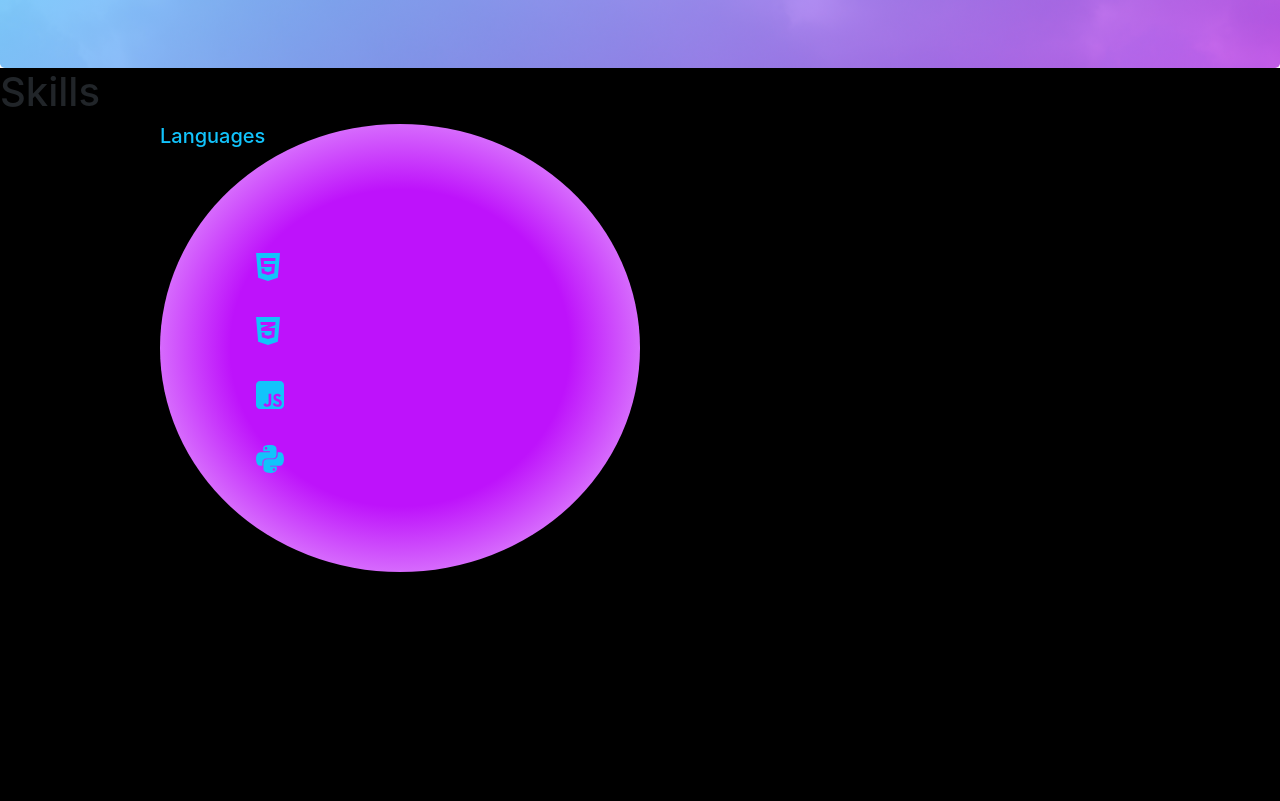
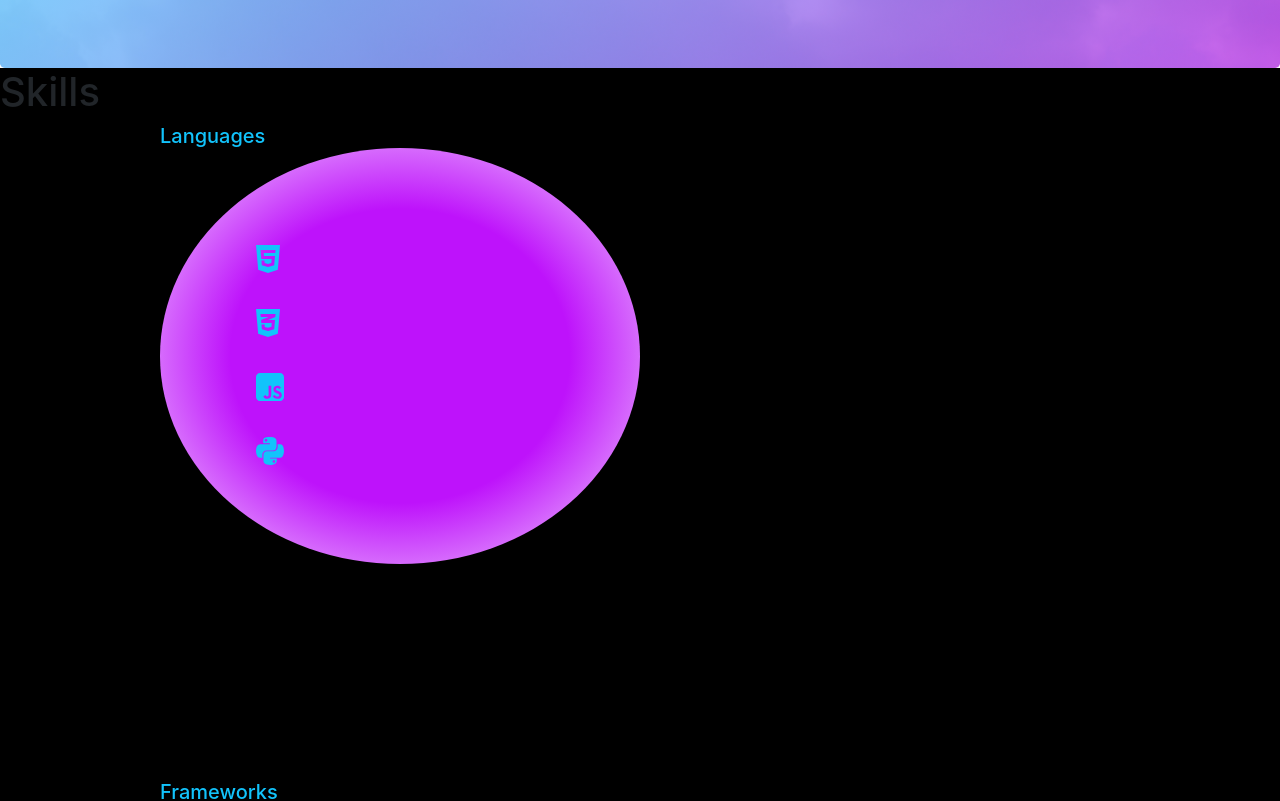
Before and after one commit to Job85/portfolio-site, a React (Create React App) app: page / in a window 1280 px wide. Shown: the part 780-1581 px from the top of the page. Built offline with nearby package versions, Linux system fonts and the light colour scheme; no server answers.

Commit message:
moved skillsCard Card.Title outside of Card component and style color blue

```diff
--- a/src/bootstrap/scss/components/_card.scss
+++ b/src/bootstrap/scss/components/_card.scss
@@ -89,6 +89,10 @@
 
 }
 
+.skills-title {
+    color: rgba(18, 195, 251, 1);
+}
+
 .skills-grp {
     padding: 4rem;
     width: 80%;
--- a/src/components/Card/Card.jsx
+++ b/src/components/Card/Card.jsx
@@ -66,13 +66,14 @@ const PCard = ({ card, type }) => {
                             ref={cardRef}
                         >
                             <div className="flip-card-front">
+
+                                <Card.Title className="skills-title">
+                                    {card.title}
+                                </Card.Title>
                                 <Card
                                     ref={frontRef}
                                     className="skills-card"
                                 >
-                                    <Card.Title>
-                                        {card.title}
-                                    </Card.Title>
                                     <Card.Body>
                                         <ListGroup className="skills-grp">
                                             <>
```
